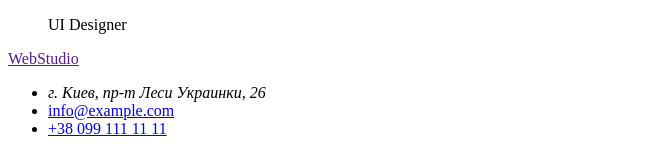
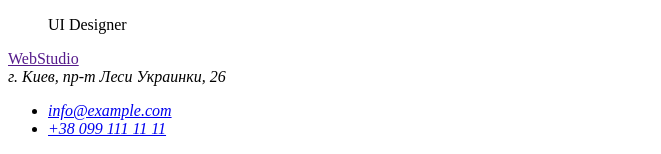
Before and after one commit to EkaterinaZi/goit-markup-hw-01, a plain HTML site: page index.html in a window 1280 px wide. Shown: the part 1204-1358 px from the top of the page, without its empty margins (0-661 px from the left). Drawn offline with Linux system fonts and the light colour scheme.

Commit message:
корректировка футера

```diff
--- a/index.html
+++ b/index.html
@@ -99,10 +99,8 @@
     </main>
     <footer>
         <a href="" lang="en">WebStudio</a>
+        <address>г. Киев, пр-т Леси Украинки, 26
         <ul>
-            <li>
-                <address>г. Киев, пр-т Леси Украинки, 26</address>
-            </li>
             <li>
                 <a href="mailto:info@example.com">info@example.com</a>
             </li>
@@ -110,7 +108,7 @@
                 <a href="tel:+380991111111">+38 099 111 11 11</a>
             </li>
         </ul>
-
+        </address>
     </footer>
 </body>
 </html>
```
